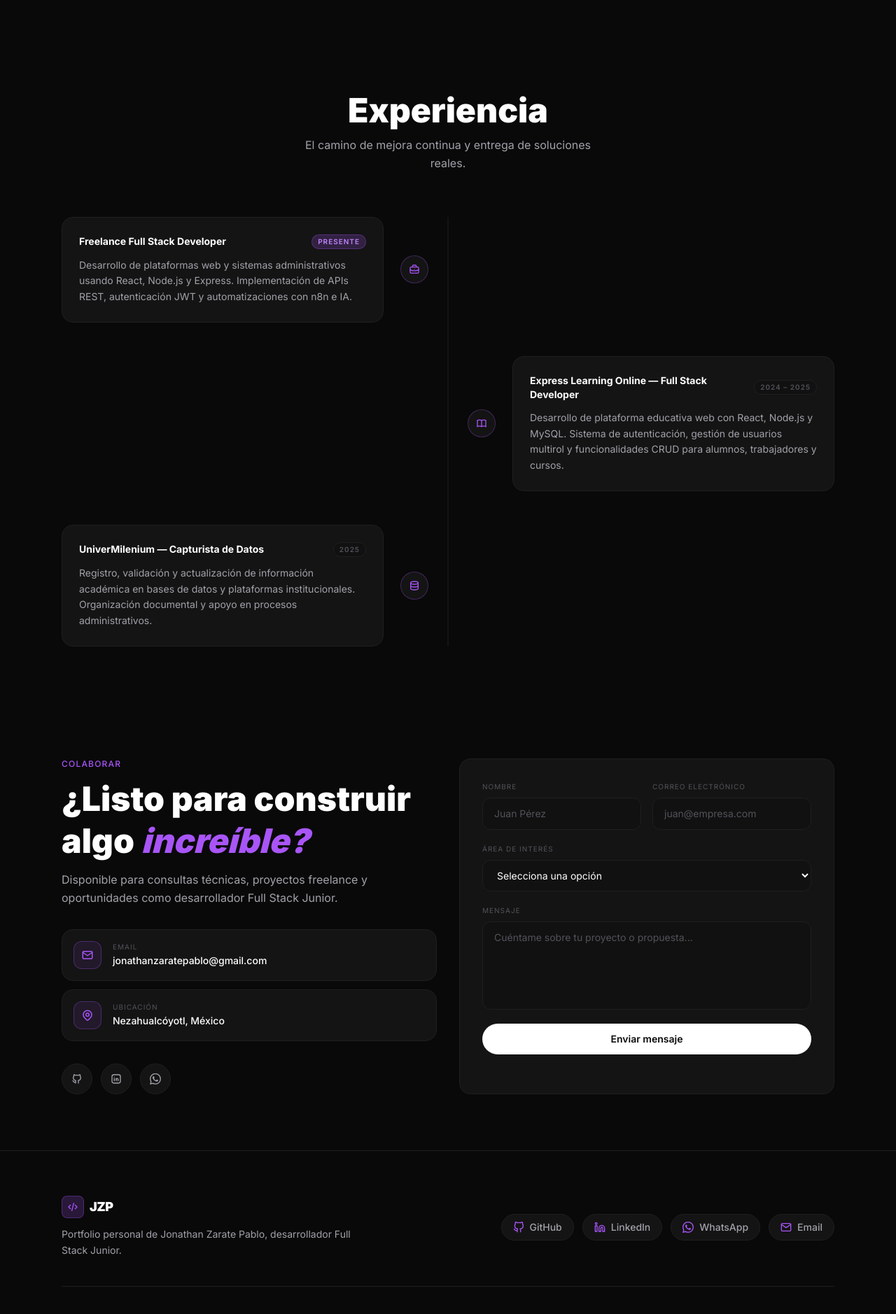
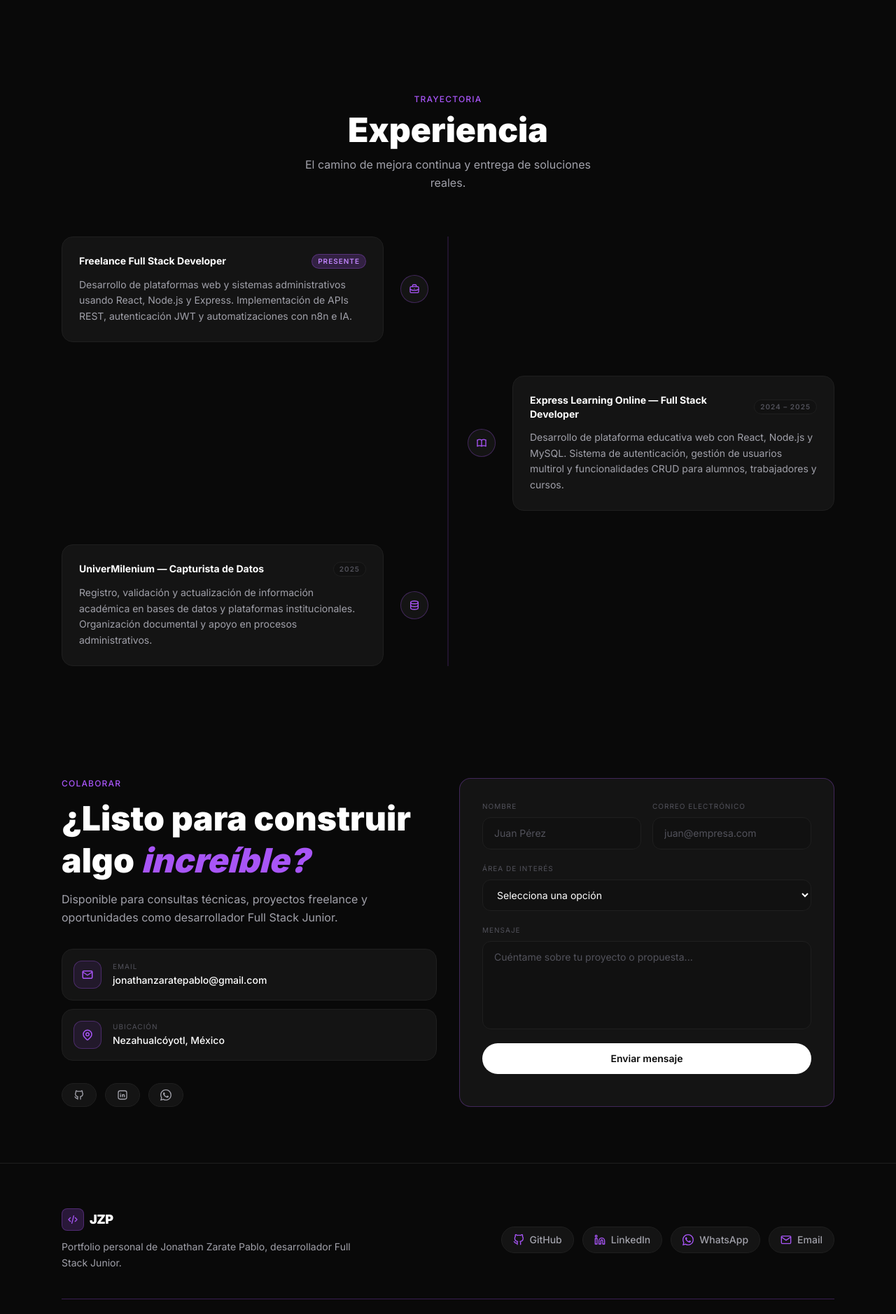
Before and after one commit to JonathanZarateP/jonathan-zarate-portfolio, a React (Vite) app: page / in a window 1280 px wide. Shown: the part 3740-5618 px from the top of the page at 70% size. Built offline with nearby package versions, Linux system fonts and the light colour scheme.

Commit message:
fix: mejorar líneas visibles y consistencia visual en Contact, Experience y Footer

```diff
--- a/src/components/About.jsx
+++ b/src/components/About.jsx
@@ -67,7 +67,6 @@ const About = () => {
         ))}
       </div>
 
-      {/* Bottom card — Architect Perspective */}
       <div className="mt-4 flex flex-col gap-4 rounded-2xl border border-border bg-bg-card p-8 md:flex-row md:items-start md:gap-8">
         <div className="flex h-16 w-16 shrink-0 items-center justify-center rounded-2xl border border-border-purple bg-purple-accent/10">
           <TbCompass className="text-3xl text-purple-accent" />
--- a/src/components/Contact.jsx
+++ b/src/components/Contact.jsx
@@ -127,7 +127,7 @@ const Contact = () => {
                 target="_blank"
                 rel="noopener noreferrer"
                 aria-label={label}
-                className="flex h-11 w-11 items-center justify-center rounded-full border border-border bg-bg-card transition-all duration-200 hover:border-border-purple hover:bg-purple-accent/10"
+                 className="flex items-center gap-2 rounded-full border border-border bg-bg-card px-4 py-2 text-sm font-medium text-text-secondary transition-all duration-200 hover:border-border-purple hover:bg-purple-accent/10 hover:text-text-primary"
               >
                 <Icon className="text-base text-text-secondary" />
               </a>
@@ -135,8 +135,7 @@ const Contact = () => {
           </div>
         </div>
 
-        {/* Lado derecho — Formulario */}
-        <div className="rounded-2xl border border-border bg-bg-card p-6 md:p-8">
+        <div className="rounded-2xl border border-border-purple bg-bg-card p-6 md:p-8">
           <form onSubmit={handleSubmit} className="flex flex-col gap-5">
 
             {/* Nombre y Email */}
@@ -209,8 +208,6 @@ const Contact = () => {
                 className="resize-none rounded-xl border border-border bg-bg-secondary px-4 py-3 text-sm text-text-primary placeholder-text-muted outline-none transition-all duration-200 focus:border-border-purple focus:bg-bg-card-hover"
               />
             </div>
-
-            {/* Botón enviar */}
             <button
               type="submit"
               className="w-full rounded-full bg-text-primary py-3 text-sm font-semibold text-bg-primary transition-all duration-200 hover:bg-purple-light"
--- a/src/components/Experience.jsx
+++ b/src/components/Experience.jsx
@@ -47,6 +47,9 @@ const Experience = () => {
     >
       {/* Header */}
       <div className="mb-16 flex flex-col items-center gap-3 text-center">
+        <span className="text-xs font-medium uppercase tracking-widest text-purple-accent">
+          Trayectoria
+        </span>
         <h2 className="text-4xl font-black text-text-primary md:text-5xl">
           Experiencia
         </h2>
@@ -55,11 +58,9 @@ const Experience = () => {
         </p>
       </div>
 
-      {/* Timeline */}
       <div className="relative flex flex-col items-center">
 
-        {/* Línea vertical central */}
-        <div className="absolute top-0 bottom-0 left-1/2 w-px -translate-x-1/2 bg-border" />
+        <div className="absolute left-1/2 top-0 bottom-0 w-px -translate-x-1/2 bg-border-purple" />
 
         <div className="flex w-full flex-col gap-12">
           {experiences.map((exp) => (
@@ -71,7 +72,7 @@ const Experience = () => {
                   : 'flex-row'
               }`}
             >
-              {/* Card */}
+
               <div className="w-5/12">
                 <div className="flex flex-col gap-3 rounded-2xl border border-border bg-bg-card p-6 transition-all duration-300 hover:border-border-purple hover:bg-bg-card-hover">
                   <div className="flex items-center justify-between gap-2">
@@ -90,12 +91,11 @@ const Experience = () => {
                 </div>
               </div>
 
-              {/* Icono central */}
+
               <div className="relative z-10 flex h-10 w-10 shrink-0 items-center justify-center rounded-full border border-border-purple bg-bg-card">
                 <exp.icon className="text-base text-purple-accent" />
               </div>
 
-              {/* Espacio lado opuesto */}
               <div className="w-5/12" />
             </div>
           ))}
--- a/src/components/Footer.jsx
+++ b/src/components/Footer.jsx
@@ -67,7 +67,7 @@ const Footer = () => {
             </div>
           </div>
 
-          <div className="h-px w-full bg-border" />
+          <div className="h-px w-full bg-border-purple" />
 
           <div className="flex flex-col justify-between gap-4 md:flex-row md:items-center">
             <p className="text-xs text-text-muted">
--- a/src/components/Hero.jsx
+++ b/src/components/Hero.jsx
@@ -8,7 +8,6 @@ const Hero = () => {
     <section className="w-full pt-32 pb-16">
       <div className="flex w-full flex-col items-center gap-16 md:flex-row md:items-center md:justify-between">
 
-        {/* Izquierda — Texto */}
         <div className="flex w-full flex-col gap-7 md:max-w-lg">
 
           {/* Badge */}
@@ -37,8 +36,6 @@ const Hero = () => {
             </span>{' '}
             Construyo aplicaciones full stack escalables usando tecnologías actuales.
           </p>
-
-          {/* CTAs */}
           <div className="flex flex-wrap items-center gap-3">
              <a
               href="#projects"
--- a/src/components/Projects.jsx
+++ b/src/components/Projects.jsx
@@ -120,7 +120,6 @@ const Projects = () => {
                 </span>
               </div>
 
-              {/* Status badge */}
               <div className="absolute right-4 top-4">
                 <span
                   className={`rounded-full px-3 py-1 text-[10px] font-semibold uppercase tracking-widest ${statusStyles[project.statusType]}`}
@@ -139,7 +138,6 @@ const Projects = () => {
                 {project.description}
               </p>
 
-              {/* Tech tags */}
               <div className="flex flex-wrap gap-2">
                 {project.techs.map(({ icon: Icon, name }) => (
                   <div
@@ -154,7 +152,6 @@ const Projects = () => {
                 ))}
               </div>
 
-              {/* Buttons */}
               <div className="mt-auto flex gap-3 pt-2">
                 {project.demoUrl ? (
                   <a
```
